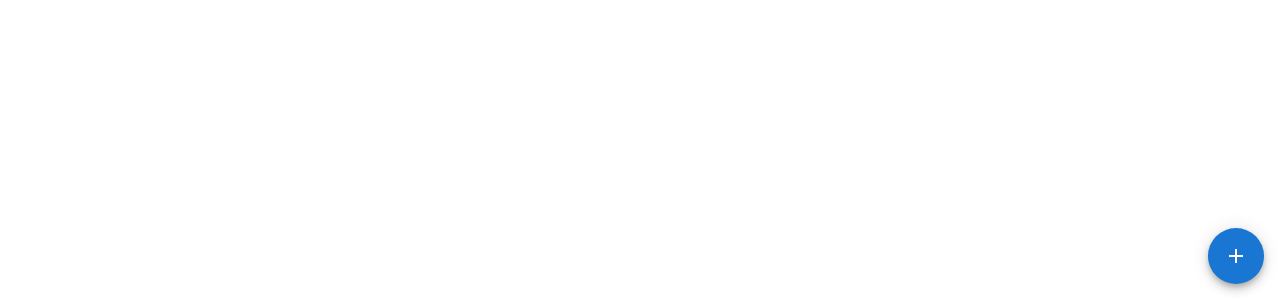
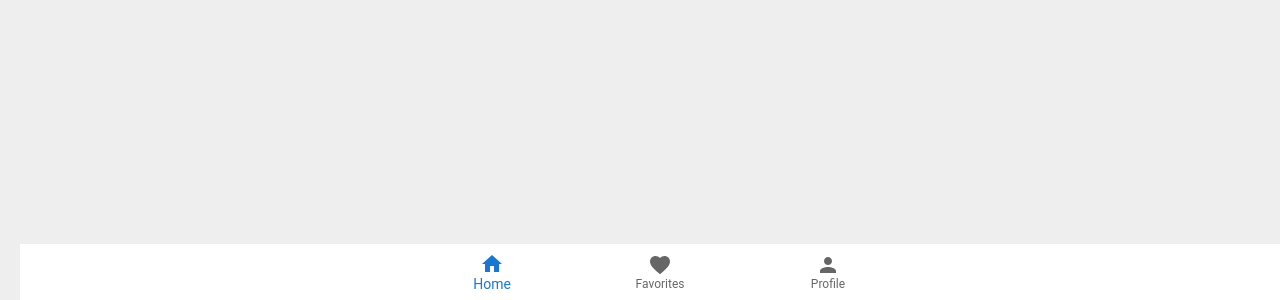
Before and after one commit to saraswathi22-mac/react-mui, a React (Create React App) app: page / in a window 1280 px wide. Shown: the part 500-800 px from the top of the page. Built offline with nearby package versions, Linux system fonts and the light colour scheme.

Commit message:
Button Navigation

```diff
--- a/src/App.css
+++ b/src/App.css
@@ -1,11 +1,11 @@
 /* For Paper */
 body {
-  /* background-color: #eeeeee; */
+  background-color: #eeeeee;
 }
 
 .App {
-  /* text-align: center; */
-  /* margin: 20px; */
+  text-align: center;
+  margin: 20px;
 }
 
 .App-logo {
--- a/src/App.tsx
+++ b/src/App.tsx
@@ -20,7 +20,8 @@
 // import { MuiLink } from './components/19_Link';
 // import { MuiBreadcrumbs } from './components/20_Breadcrumbs';
 // import { MuiDrawer } from './components/21_Drawer';
-import { MuiSpeedDial } from './components/22_SpeedDial';
+// import { MuiSpeedDial } from './components/22_SpeedDial';
+import { MuiButtonNavigation } from './components/23_ButtonNavigation';
 
 function App() {
   return (
@@ -46,7 +47,8 @@
       {/* <MuiLink /> */}
       {/* <MuiBreadcrumbs /> */}
       {/* <MuiDrawer /> */}
-      <MuiSpeedDial />
+      {/* <MuiSpeedDial /> */}
+      <MuiButtonNavigation />
     </div>
   );
 }
--- /dev/null
+++ b/src/components/23_ButtonNavigation.tsx
@@ -0,0 +1,21 @@
+import { Favorite, Home, Person } from "@mui/icons-material";
+import { BottomNavigation, BottomNavigationAction } from "@mui/material";
+import { useState } from "react";
+
+export const MuiButtonNavigation = () => {
+  const [value, setValue] = useState(0);
+  return (
+    <BottomNavigation
+      sx={{ width: "100%", position: "absolute", bottom: 0 }}
+      value={value}
+      onChange={(event, newValue) => {
+        setValue(newValue);
+      }}
+      showLabels
+    >
+      <BottomNavigationAction label="Home" icon={<Home />} />
+      <BottomNavigationAction label="Favorites" icon={<Favorite />} />
+      <BottomNavigationAction label="Profile" icon={<Person />} />
+    </BottomNavigation>
+  );
+};
```
Also changed, not shown: 1 other file (tests, documents, lock files or other folders).
